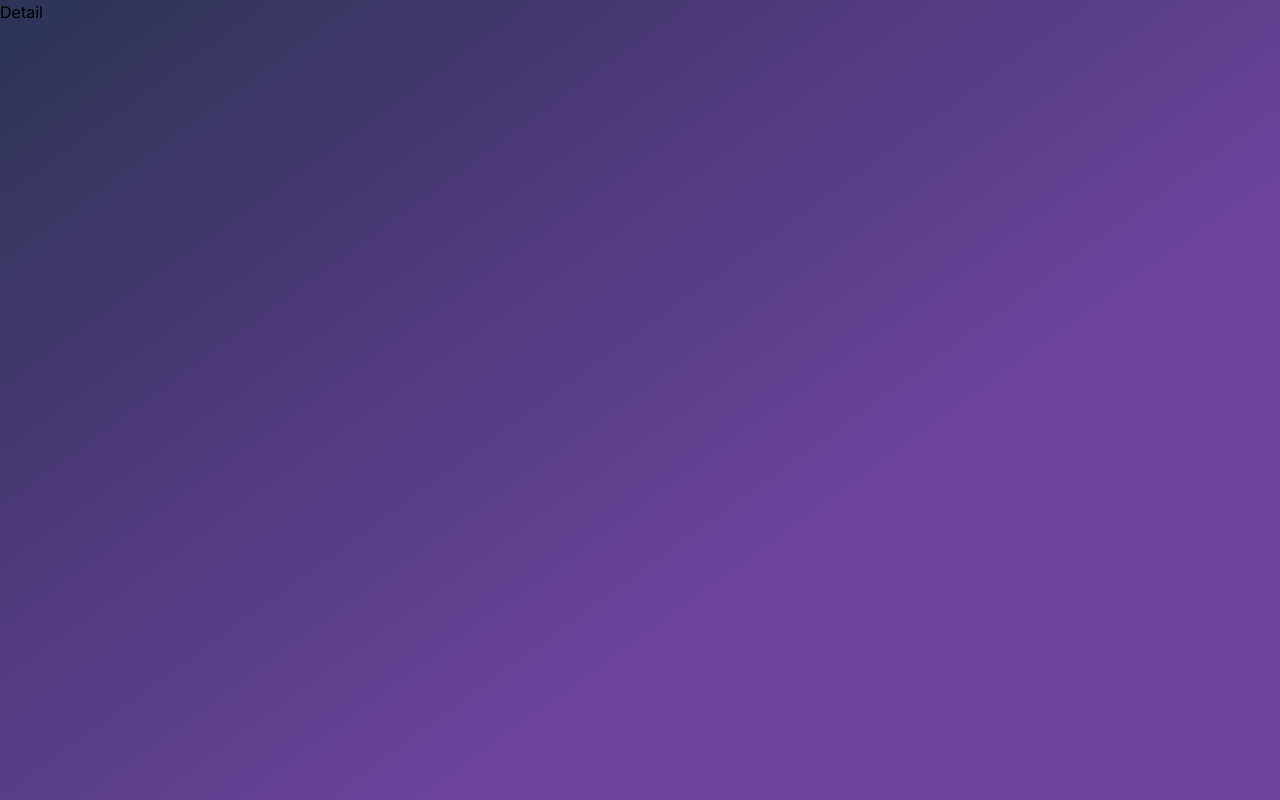
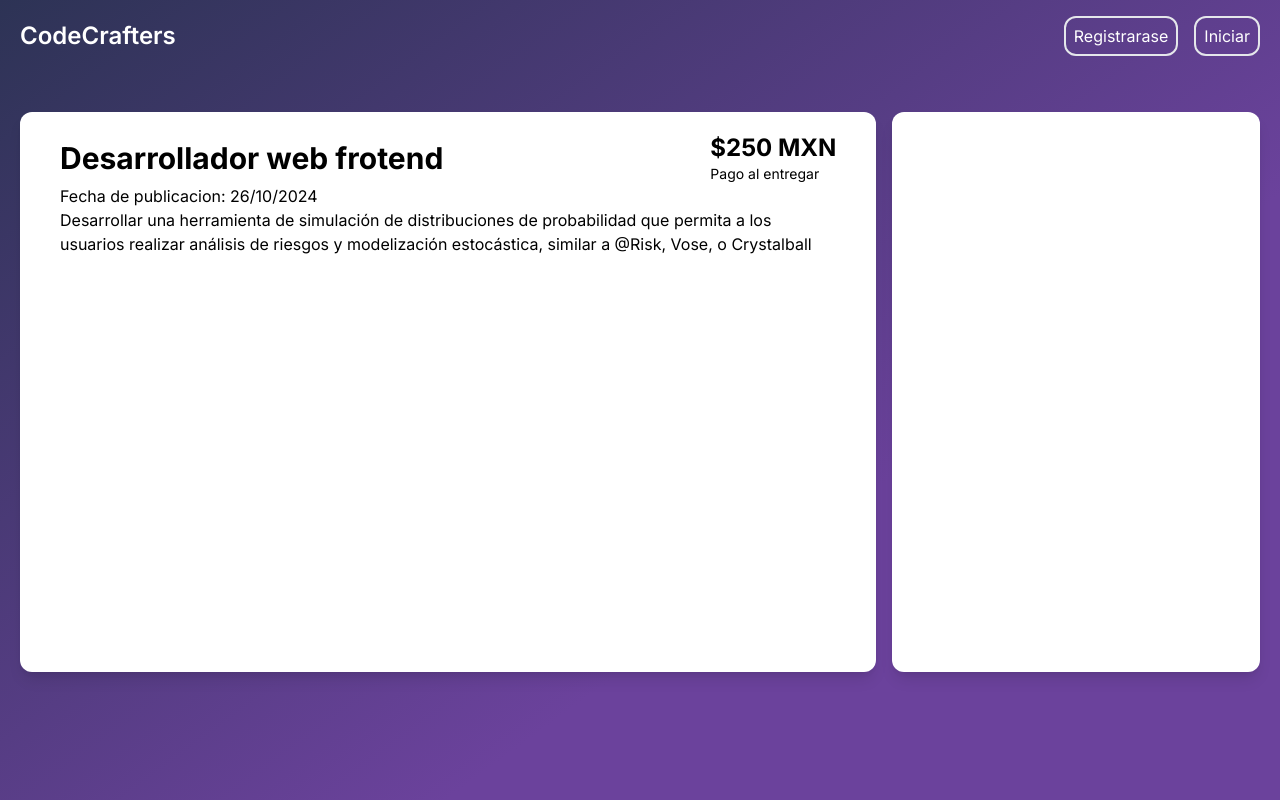
Before and after one commit to Oliver-G-R/freelancer-web-app, a Next.js app: page /detail/1 in a window 1280 px wide. Built offline with nearby package versions, Linux system fonts and the light colour scheme.

Commit message:
add: pagina de detalle

```diff
--- a/src/app/detail/[id]/page.tsx
+++ b/src/app/detail/[id]/page.tsx
@@ -1,7 +1,45 @@
+import { HeaderNav } from "@/components/HeaderNav"
+
 export default function Detail() {
   return (
-    <div>
-      <h1>Detail</h1>
-    </div>
+    <>
+      <HeaderNav/>
+      <main className="container m-auto p-5 pt-28 flex gap-4">
+       <article className="rounded-xl shadow-lg bg-white px-10 py-5 h-[70vh] w-[70%]">
+          <header>
+            <div className="flex items-center justify-between">
+              <h1 className=" font-bold text-3xl">
+                Desarrollador web frotend
+              </h1>
+              <div className="flex flex-col">
+                <span className="font-bold text-2xl">
+                  $250 MXN
+                </span>
+                <span className=" text-sm">
+                  Pago al entregar
+                </span>
+              </div>
+
+            </div>
+          </header>
+
+          <span>
+              Fecha de publicacion: 26/10/2024
+          </span>
+
+          <p>
+              Desarrollar una herramienta de simulación de distribuciones de probabilidad que permita a los usuarios realizar análisis de riesgos y modelización estocástica, similar a @Risk, Vose, o Crystalball
+          </p>
+
+
+       </article>
+
+        <aside className="rounded-xl shadow-lg bg-white px-10 py-5 h-[70vh] w-[30%]">
+
+        </aside>
+
+
+      </main>
+    </>
   )
 }
--- a/src/app/globals.css
+++ b/src/app/globals.css
@@ -11,7 +11,7 @@ body {
   font-family: system-ui, -apple-system, BlinkMacSystemFont, 'Segoe UI', Roboto,
     Oxygen, Ubuntu, Cantarell, 'Open Sans', 'Helvetica Neue', sans-serif;
   background: rgb(107, 66, 156);
-  height: 100vh;
+  min-height: 100vh;
   background: linear-gradient(
     324deg,
     rgba(107, 66, 156, 1) 35%,
--- a/src/components/HeaderNav.tsx
+++ b/src/components/HeaderNav.tsx
@@ -19,18 +19,13 @@ export const HeaderNav = () => {
     return () => {
       window.removeEventListener('scroll', () => handleScroll())
     }
-
-
-
-
-
   }, [])
   return (
     <header ref={header} className='transition fixed w-full z-[5]'>
       <nav className='container m-auto p-5 flex items-center justify-between'>
-        <h2 className='font-semibold text-white text-2xl'>
+        <Link href='/' className='font-semibold text-white text-2xl'>
           CodeCrafters
-        </h2>
+        </Link>
         <ul className='flex items-center gap-4'>
             <li>
               <Link className='text-white border-2 rounded-xl p-2' href="/">
```
